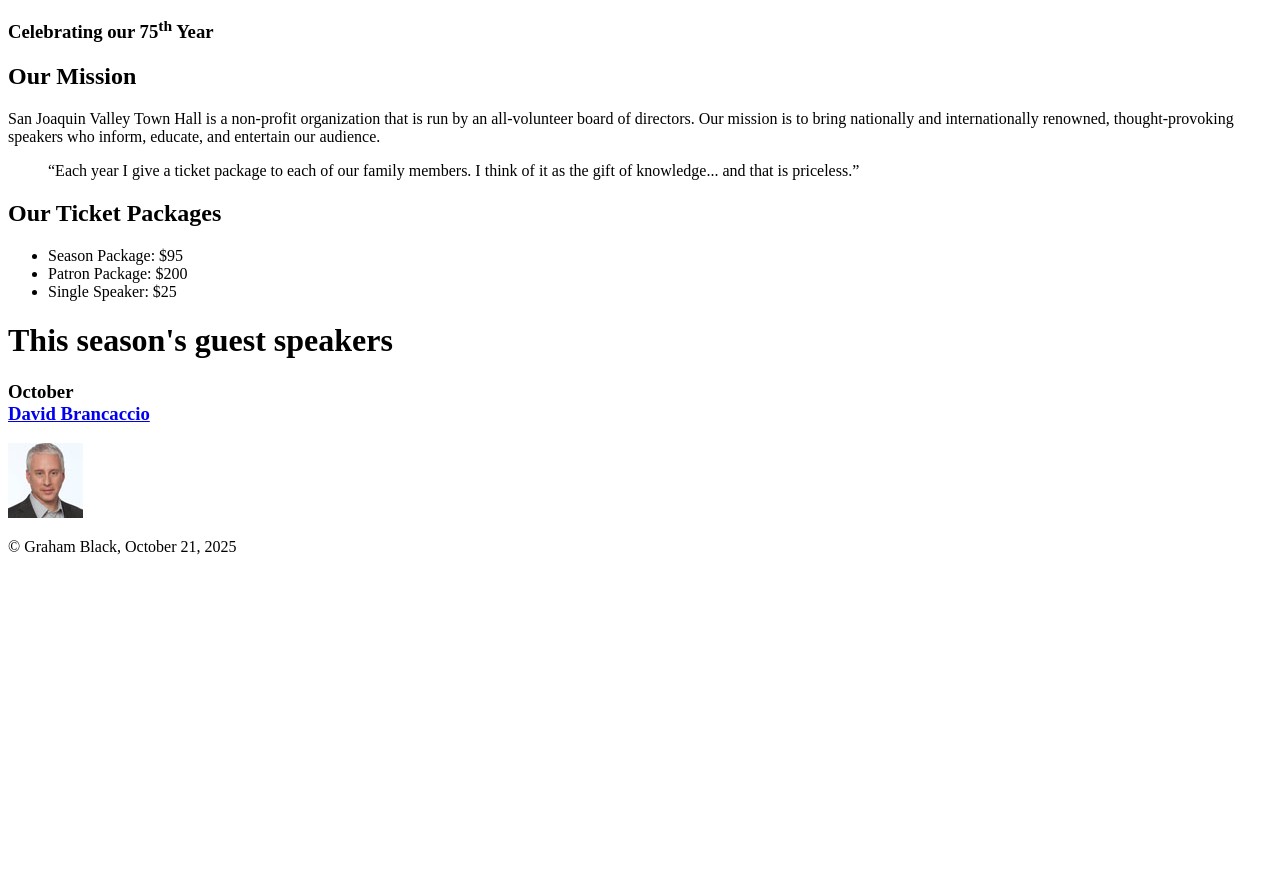
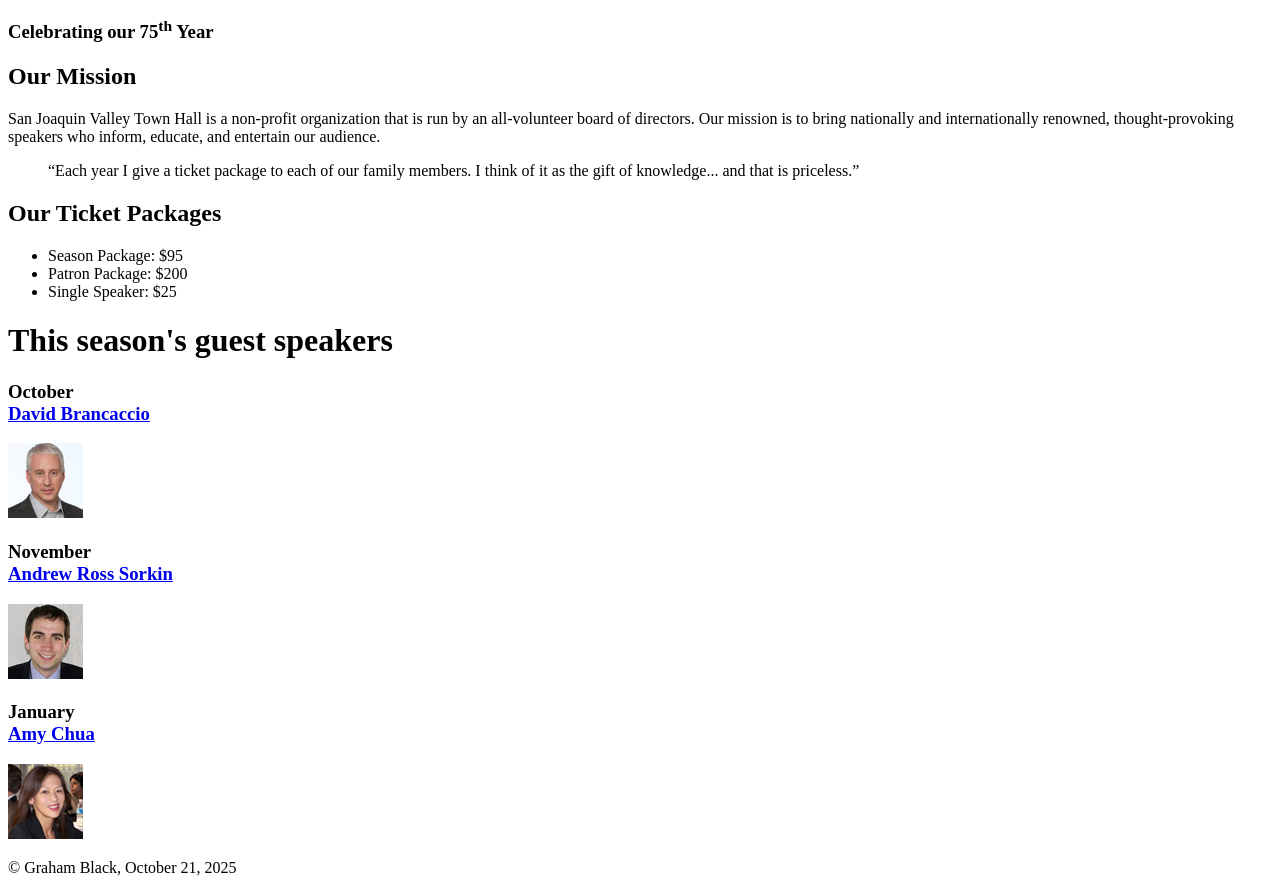
Before and after one commit to GrahamBlack10/A05, a plain HTML site: page index.html in a window 1280 px wide. Shown: the part 142-1035 px from the top of the page. Before the commit the page ends 800 px from the top, so only its background shows below. Drawn offline with Linux system fonts and the light colour scheme.

Commit message:
Added Speaker pages to main

```diff
--- a/index.html
+++ b/index.html
@@ -36,6 +36,10 @@
         <a href="speakers/brancaccio.html">David Brancaccio</a>
     </h3>
     <img src="images/brancaccio75.jpg" alt="David Brancaccio">
+    <h3>November<br><a href="speakers/sorkin.html">Andrew Ross Sorkin</a></h3>
+    <img src="images/sorkin75.jpg" alt="Andrew Ross Sorkin photo">
+    <h3>January<br><a href="speakers/chua.html">Amy Chua</a></h3>
+    <img src="images/chua75.jpg" alt="Amy Chua photo">
 </main>
 
 <footer>
```
Also changed, not shown: speakers/chua.html (+1 -0 lines), speakers/sorkin.html (+1 -0 lines).
